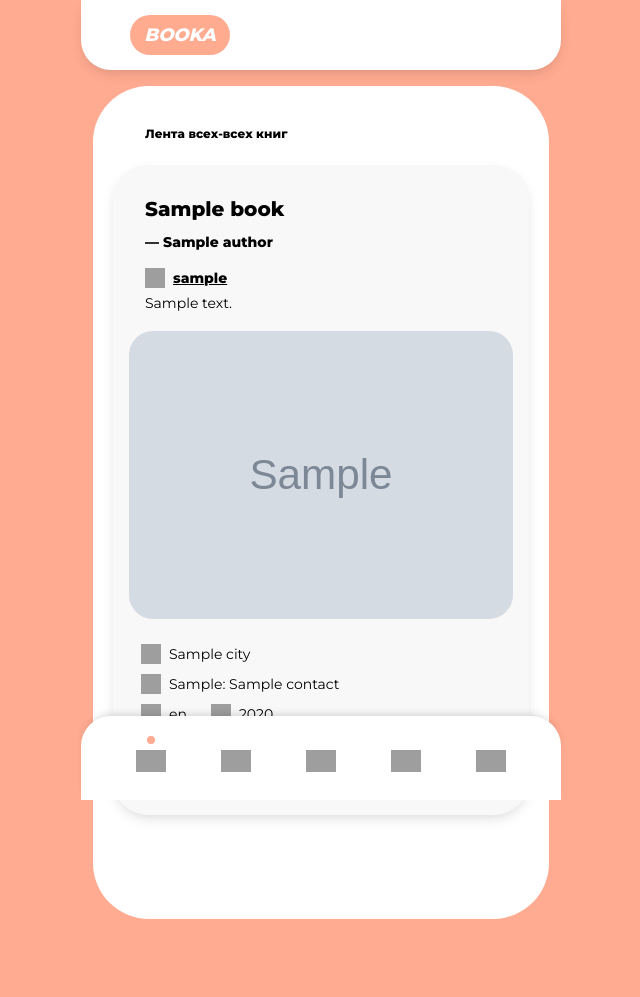
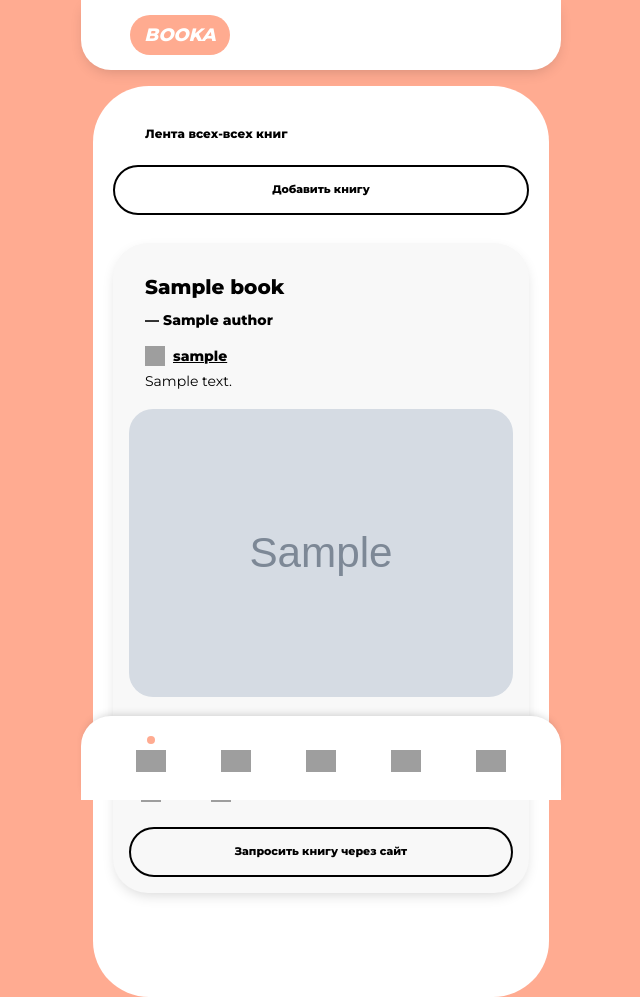
Before and after one commit to cyber-tatarin/booka, a Django app: template books/templates/books/books.html in a window 1280 px wide. Shown: the whole page, without its empty margins (319-959 px from the left). Before the commit the page ends 919 px from the top, so only its background shows below. Run offline with Django 3.2, Linux system fonts and the light colour scheme; tables that the repository leaves empty hold one stand-in row (values such as "Sample post"); the template is opened without the code that fills it: values that come from a table or form of the project are taken from there, most other values are stand-ins (such as "Sample title", 1, 10 or a date in 2020); grey boxes marked "Sample" are stand-in pictures; some libraries are stand-ins or nearby versions; grey boxes are pictures that could not be loaded.

Commit message:
notif lists profile link fixed + add book button added to books.html

```diff
--- a/books/forms.py
+++ b/books/forms.py
@@ -52,7 +52,7 @@ class BookCreateForm(forms.Form):
 
         if re.search(r'[^а-яА-Яa-zA-Z-,1234567890.+!?#$%()/@\' ]', name):
             raise forms.ValidationError(
-                "Название книги может состоять из букв русского и английского алфавита, символов -,.'+!?#$%()/@")
+                "Название книги может состоять из букв русского и английского алфавита, цифр, символов -,.'+!?#$%()/@")
 
         return name
 
--- a/books/templates/books/books.html
+++ b/books/templates/books/books.html
@@ -31,6 +31,15 @@
 
         <div class="main-content-book">
             <p class="lenta">Лента всех-всех книг </p>
+
+            <div class="test-button-short">
+                <a href="{% url 'books:book-create' 1 %}?next={{ request.path|urlencode }}">
+            <button class="add-to-wishlist">
+                <p class="button-p">Добавить книгу</p>
+            </button>
+                </a>
+            </div>
+
 
     {% for book, contact in book_list %}
         <section>
--- a/notifications/templates/notifications/received_list_notif.html
+++ b/notifications/templates/notifications/received_list_notif.html
@@ -55,7 +55,7 @@
                         {% endfor %}</p>
                     <div class="info1-change">
                         <img class="icon1" src="{{MEDIA_URL}}images/user.png">
-                        <span class="profile-name name-for-fonts">{{notif.sender.username}}</span>
+                        <a href="{% url 'profile_app:books-profile' notif.sender.id %}" class="profile-name name-for-fonts">{{notif.sender.username}}</a>
                     </div>
                     {% if contact %}
                     <div class="info3 info3-margin"><img class="icon3" src="{{MEDIA_URL}}images/smartphone.png">
--- a/notifications/templates/notifications/sent_list_notif.html
+++ b/notifications/templates/notifications/sent_list_notif.html
@@ -55,7 +55,7 @@
                         {% endfor %}</p>
                     <div class="info1-change">
                         <img class="icon1" src="{{MEDIA_URL}}images/user.png">
-                        <span class="profile-name name-for-fonts">{{notif.receiver.username}}</span>
+                        <a href="{% url 'profile_app:books-profile' notif.receiver.id %}" class="profile-name name-for-fonts">{{notif.receiver.username}}</a>
                     </div>
                     {% if contact %}
                     <div class="info3 info3-margin"><img class="icon3" src="{{MEDIA_URL}}images/smartphone.png">
```
